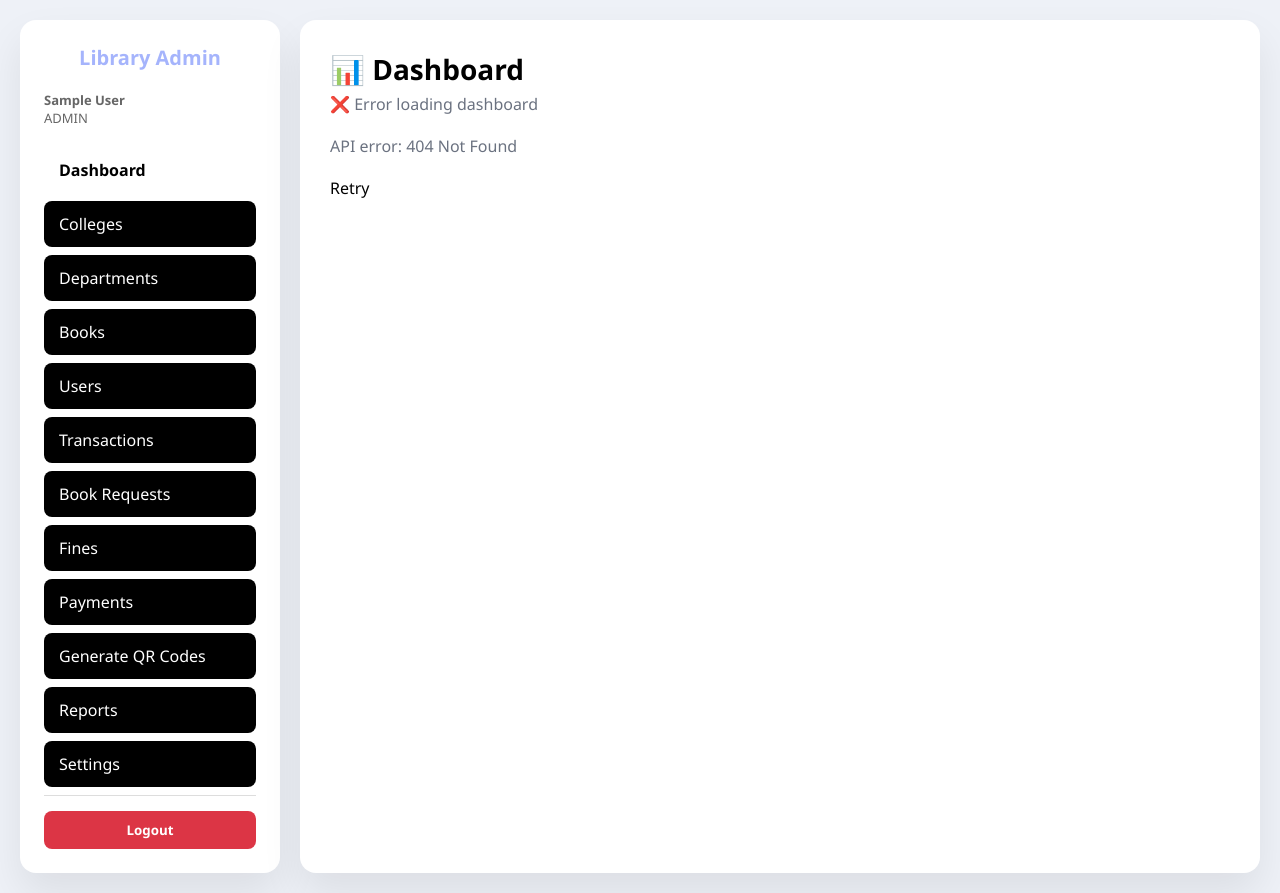
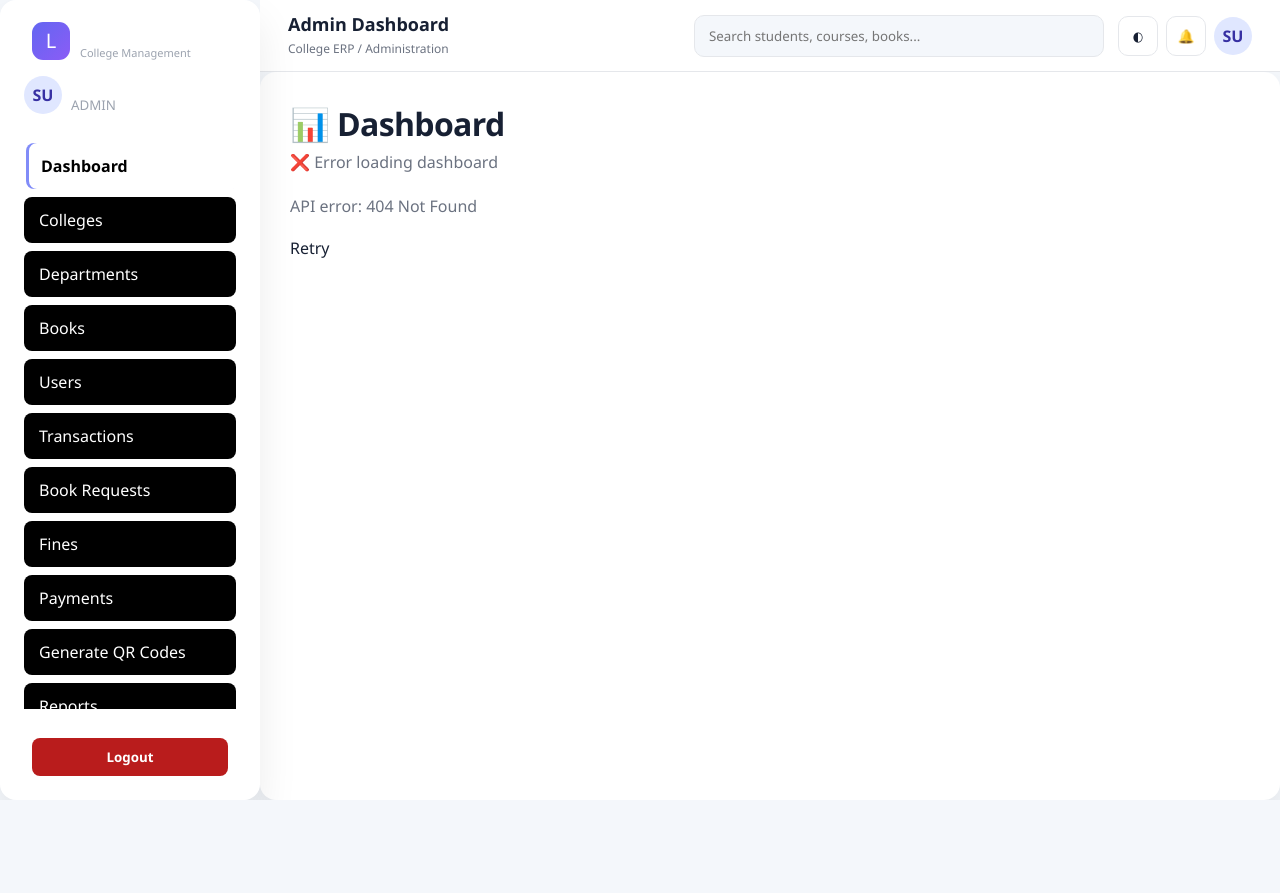
Before and after one commit to Rahul-git9930/final-year-project, a website: page frontend/admin-dashboard.html in a window 1280 px wide. After the commit the page ends 800 px from the top, so only its background shows below. Drawn offline with Linux system fonts and the light colour scheme; no server answers; sample sign-in values are in the browser's storage.

Commit message:
Add premium ERP responsive dashboard shell
Co-authored-by: Copilot <223556219+Copilot@users.noreply.github.com>

```diff
--- a/frontend/admin-dashboard.html
+++ b/frontend/admin-dashboard.html
@@ -5,6 +5,8 @@
   <meta name="viewport" content="width=device-width, initial-scale=1.0">
   <title>Admin Dashboard - Library Management System</title>
   <link rel="stylesheet" href="dashboard.css">
+  <link rel="stylesheet" href="design-system.css">
+  <link rel="stylesheet" href="erp-layout.css">
   <style>
     .dashboard {
       display: flex;
@@ -87,14 +89,23 @@
   <link rel="stylesheet" href="responsive.css">
 </head>
 <body>
-  <div class="dashboard">
-    <div class="sidebar">
-      <h2> Library Admin</h2>
-      <div class="user-info">
-        <p><strong id="userName">Admin</strong></p>
-        <p id="userRole">Administrator</p>
+  <div class="erp-app" id="erpApp">
+    <aside class="sidebar erp-sidebar">
+      <div class="erp-brand">
+        <div class="erp-brand-mark">L</div>
+        <div class="erp-brand-copy">
+          <strong>LibraryHub ERP</strong>
+          <small>College Management</small>
+        </div>
       </div>
-      <ul class="sidebar-menu" id="sidebarMenu">
+      <div class="erp-profile-mini">
+        <div class="erp-avatar" id="erpAvatar">A</div>
+        <div>
+          <strong id="userName">Admin</strong>
+          <small id="userRole">Administrator</small>
+        </div>
+      </div>
+      <ul class="sidebar-menu erp-sidebar-menu" id="sidebarMenu">
         <li class="active">Dashboard</li>
         <li>Colleges</li>
         <li>Departments</li>
@@ -108,19 +119,37 @@
         <li>Reports</li>
         <li>Settings</li>
       </ul>
-      <div class="sidebar-footer">
-        <button onclick="logout()" style="width: 100%; padding: 10px; background: #dc3545; color: white; border: none; border-radius: 8px; cursor: pointer; font-weight: 600;">Logout</button>
+      <div class="erp-sidebar-footer">
+        <button onclick="logout()" style="width: 100%; padding: 10px; background: #b91c1c; color: white; border: none; border-radius: 8px; cursor: pointer; font-weight: 600;">Logout</button>
       </div>
-    </div>
+    </aside>
 
-    <div class="content">
-      <h1>Admin Dashboard</h1>
-      <p>Loading data...</p>
-    </div>
+    <main class="erp-workspace">
+      <header class="erp-header">
+        <button class="erp-icon-button erp-mobile-menu" id="erpMobileMenu" type="button" aria-label="Open navigation">☰</button>
+        <div class="erp-header-title">
+          <h1 id="erpPageTitle">Admin Dashboard</h1>
+          <p>College ERP / Administration</p>
+        </div>
+        <div class="erp-search">
+          <input type="search" id="erpGlobalSearch" placeholder="Search students, courses, books..." aria-label="Global search">
+        </div>
+        <div class="erp-header-actions">
+          <button class="erp-icon-button" id="erpThemeToggle" type="button" aria-label="Toggle dark mode">◐</button>
+          <button class="erp-icon-button" type="button" aria-label="Notifications">🔔</button>
+          <div class="erp-avatar" id="erpHeaderAvatar">A</div>
+        </div>
+      </header>
+      <section class="content erp-content">
+        <h1>Admin Dashboard</h1>
+        <p>Loading data...</p>
+      </section>
+    </main>
   </div>
 
   <script src="common.js?v=20260129"></script>
   <script src="payment-handler.js"></script>
+  <script src="erp-layout.js"></script>
   <script src="admin-dashboard.js?v=20260129"></script>
 </body>
 </html>
--- /dev/null
+++ b/frontend/design-system.css
@@ -0,0 +1,45 @@
+:root {
+  --erp-primary: #4f46e5;
+  --erp-primary-dark: #3730a3;
+  --erp-primary-soft: #eef2ff;
+  --erp-sidebar: #111827;
+  --erp-sidebar-muted: #9ca3af;
+  --erp-background: #f4f7fb;
+  --erp-surface: #ffffff;
+  --erp-border: #e5e7eb;
+  --erp-text: #172033;
+  --erp-muted: #6b7280;
+  --erp-success: #15803d;
+  --erp-success-soft: #dcfce7;
+  --erp-warning: #b45309;
+  --erp-warning-soft: #fef3c7;
+  --erp-danger: #b91c1c;
+  --erp-danger-soft: #fee2e2;
+  --erp-info: #0369a1;
+  --erp-info-soft: #e0f2fe;
+  --erp-radius-sm: 8px;
+  --erp-radius-md: 12px;
+  --erp-radius-lg: 18px;
+  --erp-shadow-sm: 0 4px 14px rgba(15, 23, 42, 0.06);
+  --erp-shadow-md: 0 12px 32px rgba(15, 23, 42, 0.09);
+  --erp-font: "Inter", "Segoe UI", Arial, sans-serif;
+  --erp-space-1: 4px;
+  --erp-space-2: 8px;
+  --erp-space-3: 12px;
+  --erp-space-4: 16px;
+  --erp-space-5: 20px;
+  --erp-space-6: 24px;
+  --erp-space-8: 32px;
+}
+
+[data-theme="dark"] {
+  --erp-background: #0f172a;
+  --erp-surface: #172033;
+  --erp-border: #29344a;
+  --erp-text: #edf2ff;
+  --erp-muted: #a7b0c0;
+  --erp-sidebar: #0b1120;
+  --erp-primary-soft: rgba(99, 102, 241, 0.16);
+  --erp-shadow-sm: 0 4px 14px rgba(0, 0, 0, 0.18);
+  --erp-shadow-md: 0 12px 32px rgba(0, 0, 0, 0.28);
+}
--- /dev/null
+++ b/frontend/erp-layout.css
@@ -0,0 +1,390 @@
+body {
+  font-family: var(--erp-font);
+  color: var(--erp-text);
+  background: var(--erp-background);
+}
+
+.erp-app {
+  min-height: 100dvh;
+  display: grid;
+  grid-template-columns: 260px minmax(0, 1fr);
+  background: var(--erp-background);
+}
+
+.erp-sidebar {
+  position: sticky;
+  top: 0;
+  height: 100dvh;
+  display: flex;
+  flex-direction: column;
+  padding: 22px 14px 14px;
+  background: var(--erp-sidebar);
+  color: #fff;
+  z-index: 40;
+  transition: width 0.25s ease, transform 0.25s ease;
+}
+
+.erp-brand {
+  display: flex;
+  align-items: center;
+  gap: 10px;
+  min-height: 48px;
+  padding: 0 8px 18px;
+  border-bottom: 1px solid rgba(255, 255, 255, 0.08);
+}
+
+.erp-brand-mark {
+  width: 38px;
+  height: 38px;
+  display: grid;
+  place-items: center;
+  flex: 0 0 auto;
+  border-radius: 11px;
+  background: linear-gradient(135deg, #6366f1, #8b5cf6);
+  font-size: 20px;
+}
+
+.erp-brand-copy strong,
+.erp-brand-copy small {
+  display: block;
+}
+
+.erp-brand-copy strong {
+  font-size: 15px;
+  letter-spacing: 0.2px;
+}
+
+.erp-brand-copy small {
+  margin-top: 3px;
+  color: var(--erp-sidebar-muted);
+  font-size: 11px;
+}
+
+.erp-sidebar-menu {
+  list-style: none;
+  margin: 16px 0;
+  padding: 0;
+  overflow-y: auto;
+  scrollbar-width: thin;
+}
+
+.erp-sidebar-menu li {
+  min-height: 43px;
+  display: flex;
+  align-items: center;
+  gap: 10px;
+  margin: 3px 0;
+  padding: 10px 12px;
+  border-radius: 9px;
+  color: #cbd5e1;
+  cursor: pointer;
+  transition: background 0.18s ease, color 0.18s ease, transform 0.18s ease;
+}
+
+.erp-sidebar-menu li:hover,
+.erp-sidebar-menu li.active {
+  color: #fff;
+  background: rgba(99, 102, 241, 0.22);
+  transform: translateX(2px);
+}
+
+.erp-sidebar-menu li.active {
+  box-shadow: inset 3px 0 0 #818cf8;
+}
+
+.erp-nav-icon {
+  width: 20px;
+  text-align: center;
+  opacity: 0.92;
+}
+
+.erp-sidebar-footer {
+  margin-top: auto;
+  padding: 12px 8px 0;
+  border-top: 1px solid rgba(255, 255, 255, 0.08);
+}
+
+.erp-profile-mini {
+  display: flex;
+  align-items: center;
+  gap: 9px;
+  margin-bottom: 10px;
+}
+
+.erp-avatar {
+  width: 38px;
+  height: 38px;
+  display: grid;
+  place-items: center;
+  flex: 0 0 auto;
+  border-radius: 50%;
+  background: #e0e7ff;
+  color: #3730a3;
+  font-weight: 800;
+}
+
+.erp-profile-mini strong,
+.erp-profile-mini small {
+  display: block;
+  max-width: 150px;
+  overflow: hidden;
+  text-overflow: ellipsis;
+  white-space: nowrap;
+}
+
+.erp-profile-mini strong {
+  font-size: 13px;
+}
+
+.erp-profile-mini small {
+  margin-top: 2px;
+  color: var(--erp-sidebar-muted);
+  text-transform: capitalize;
+}
+
+.erp-workspace {
+  min-width: 0;
+  min-height: 100dvh;
+  display: flex;
+  flex-direction: column;
+}
+
+.erp-header {
+  position: sticky;
+  top: 0;
+  z-index: 30;
+  height: 72px;
+  display: flex;
+  align-items: center;
+  gap: 14px;
+  padding: 0 28px;
+  background: color-mix(in srgb, var(--erp-surface) 94%, transparent);
+  border-bottom: 1px solid var(--erp-border);
+  backdrop-filter: blur(14px);
+}
+
+.erp-header-title {
+  min-width: 170px;
+}
+
+.erp-header-title h1 {
+  margin: 0;
+  font-size: 18px;
+  line-height: 1.2;
+}
+
+.erp-header-title p {
+  margin: 4px 0 0;
+  color: var(--erp-muted);
+  font-size: 12px;
+}
+
+.erp-search {
+  width: min(410px, 38vw);
+  margin-left: auto;
+  position: relative;
+}
+
+.erp-search input {
+  width: 100%;
+  height: 42px;
+  padding: 0 42px 0 14px;
+  border: 1px solid var(--erp-border);
+  border-radius: 10px;
+  background: var(--erp-background);
+  color: var(--erp-text);
+  outline: none;
+}
+
+.erp-search input:focus {
+  border-color: #818cf8;
+  box-shadow: 0 0 0 3px rgba(99, 102, 241, 0.12);
+}
+
+.erp-header-actions {
+  display: flex;
+  align-items: center;
+  gap: 8px;
+}
+
+.erp-icon-button {
+  width: 40px;
+  height: 40px;
+  display: grid;
+  place-items: center;
+  border: 1px solid var(--erp-border);
+  border-radius: 10px;
+  background: var(--erp-surface);
+  color: var(--erp-text);
+  cursor: pointer;
+}
+
+.erp-icon-button:hover {
+  border-color: #c7d2fe;
+  background: var(--erp-primary-soft);
+}
+
+.erp-content {
+  width: 100%;
+  max-width: 1600px;
+  margin: 0 auto;
+  padding: 24px 28px 36px;
+  overflow-y: auto;
+}
+
+.erp-content > h1:first-child {
+  margin: 0 0 6px;
+  font-size: clamp(24px, 3vw, 32px);
+  letter-spacing: -0.02em;
+}
+
+.erp-content > p:first-of-type {
+  margin-bottom: 22px;
+  color: var(--erp-muted);
+}
+
+.erp-content .cards {
+  display: grid;
+  grid-template-columns: repeat(auto-fit, minmax(190px, 1fr));
+  gap: 16px;
+  margin: 18px 0 24px;
+}
+
+.erp-content .card {
+  position: relative;
+  min-height: 125px;
+  display: flex;
+  flex-direction: column;
+  justify-content: space-between;
+  padding: 18px;
+  border: 1px solid var(--erp-border);
+  border-radius: var(--erp-radius-md);
+  background: var(--erp-surface);
+  box-shadow: var(--erp-shadow-sm);
+  text-align: left;
+  transition: transform 0.18s ease, box-shadow 0.18s ease;
+}
+
+.erp-content .card:hover {
+  transform: translateY(-3px);
+  box-shadow: var(--erp-shadow-md);
+}
+
+.erp-content .card b {
+  margin: 8px 0 0;
+  font-size: 28px;
+  color: var(--erp-text);
+}
+
+.erp-content table {
+  border: 1px solid var(--erp-border);
+  border-radius: var(--erp-radius-md);
+  overflow: hidden;
+  background: var(--erp-surface);
+  box-shadow: var(--erp-shadow-sm);
+}
+
+.erp-content th {
+  background: var(--erp-background);
+  color: var(--erp-muted);
+  font-size: 12px;
+  text-transform: uppercase;
+  letter-spacing: 0.04em;
+}
+
+.erp-content th,
+.erp-content td {
+  border-bottom: 1px solid var(--erp-border);
+  color: var(--erp-text);
+}
+
+.erp-mobile-menu {
+  display: none;
+}
+
+[data-theme="dark"] .erp-content table,
+[data-theme="dark"] .erp-content .card,
+[data-theme="dark"] .erp-icon-button,
+[data-theme="dark"] .erp-search input {
+  background: var(--erp-surface);
+  color: var(--erp-text);
+}
+
+@media (max-width: 1024px) {
+  .erp-app {
+    grid-template-columns: 220px minmax(0, 1fr);
+  }
+
+  .erp-header {
+    padding: 0 18px;
+  }
+
+  .erp-content {
+    padding: 20px 18px 30px;
+  }
+
+  .erp-search {
+    width: min(320px, 34vw);
+  }
+}
+
+@media (max-width: 768px) {
+  .erp-app {
+    display: block;
+  }
+
+  .erp-sidebar {
+    position: fixed;
+    left: 0;
+    transform: translateX(-100%);
+    width: 280px;
+  }
+
+  .erp-app.sidebar-open .erp-sidebar {
+    transform: translateX(0);
+    box-shadow: 18px 0 50px rgba(15, 23, 42, 0.28);
+  }
+
+  .erp-mobile-menu {
+    display: grid;
+  }
+
+  .erp-header {
+    height: 64px;
+    padding: 0 12px;
+  }
+
+  .erp-header-title {
+    min-width: 0;
+  }
+
+  .erp-header-title p {
+    display: none;
+  }
+
+  .erp-header-title h1 {
+    font-size: 15px;
+  }
+
+  .erp-search {
+    display: none;
+  }
+
+  .erp-content {
+    padding: 16px 12px 24px;
+  }
+
+  .erp-content .cards {
+    grid-template-columns: repeat(2, minmax(0, 1fr));
+    gap: 10px;
+  }
+
+  .erp-content .card {
+    min-height: 106px;
+    padding: 14px;
+  }
+
+  .erp-content .card b {
+    font-size: 23px;
+  }
+}
--- /dev/null
+++ b/frontend/erp-layout.js
@@ -0,0 +1,66 @@
+document.addEventListener('DOMContentLoaded', () => {
+  const app = document.querySelector('.erp-app');
+  const mobileMenu = document.getElementById('erpMobileMenu');
+  const themeToggle = document.getElementById('erpThemeToggle');
+  const pageTitle = document.getElementById('erpPageTitle');
+
+  const user = JSON.parse(localStorage.getItem('user') || '{}');
+  const displayName = user.name || user.email || 'User';
+  const initials = displayName
+    .split(/\s+/)
+    .map(part => part[0])
+    .join('')
+    .slice(0, 2)
+    .toUpperCase();
+
+  document.querySelectorAll('.erp-avatar').forEach(avatar => {
+    avatar.textContent = initials || 'U';
+  });
+
+  const userName = document.getElementById('userName');
+  if (userName) userName.textContent = displayName;
+
+  const savedTheme = localStorage.getItem('erpTheme');
+  if (savedTheme === 'dark') document.documentElement.dataset.theme = 'dark';
+
+  if (themeToggle) {
+    themeToggle.addEventListener('click', () => {
+      const dark = document.documentElement.dataset.theme === 'dark';
+      if (dark) {
+        delete document.documentElement.dataset.theme;
+        localStorage.setItem('erpTheme', 'light');
+      } else {
+        document.documentElement.dataset.theme = 'dark';
+        localStorage.setItem('erpTheme', 'dark');
+      }
+    });
+  }
+
+  if (mobileMenu && app) {
+    mobileMenu.addEventListener('click', () => {
+      app.classList.toggle('sidebar-open');
+    });
+  }
+
+  document.querySelectorAll('.erp-sidebar-menu li').forEach(item => {
+    item.addEventListener('click', () => {
+      if (app) app.classList.remove('sidebar-open');
+      item.parentElement.querySelectorAll('li').forEach(link => link.classList.remove('active'));
+      item.classList.add('active');
+      if (pageTitle) {
+        const label = item.childNodes[0].textContent.trim();
+        pageTitle.textContent = label === 'Dashboard' ? 'Dashboard' : label;
+      }
+    });
+  });
+
+  const globalSearch = document.getElementById('erpGlobalSearch');
+  if (globalSearch) {
+    globalSearch.addEventListener('keydown', event => {
+      if (event.key === 'Enter') {
+        const query = globalSearch.value.trim();
+        if (query) window.dispatchEvent(new CustomEvent('erp-global-search', { detail: { query } }));
+      }
+    });
+  }
+});
--- a/package.json
+++ b/package.json
@@ -6,7 +6,7 @@
   "scripts": {
     "start": "node backend/server.js",
     "dev": "nodemon backend/server.js",
-    "test": "node --check backend/server.js && node --check backend/routes/auth.js && node --check backend/routes/books.js && node --check backend/routes/dashboard.js && node --check backend/routes/payments.js && node --check backend/routes/reviews.js && node --check backend/routes/colleges.js && node --check backend/routes/departments.js && node --check backend/routes/auditLogs.js && node --check backend/middleware/permissionAuth.js && node --check backend/middleware/tenantScope.js && node --check frontend/dashboard.js && node --check frontend/admin-dashboard.js && node --check frontend/student-dashboard.js"
+    "test": "node --check backend/server.js && node --check backend/routes/auth.js && node --check backend/routes/books.js && node --check backend/routes/dashboard.js && node --check backend/routes/payments.js && node --check backend/routes/reviews.js && node --check backend/routes/colleges.js && node --check backend/routes/departments.js && node --check backend/routes/auditLogs.js && node --check backend/middleware/permissionAuth.js && node --check backend/middleware/tenantScope.js && node --check frontend/dashboard.js && node --check frontend/admin-dashboard.js && node --check frontend/student-dashboard.js && node --check frontend/erp-layout.js"
   },
   "keywords": [
     "library",
```
Also changed, not shown: frontend/student-dashboard.html (+43 -14 lines).
